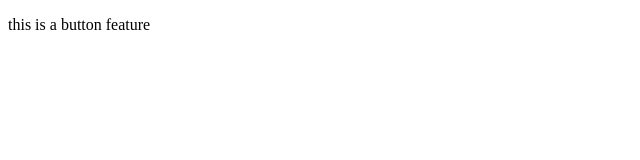
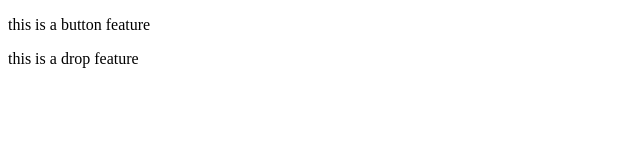
Before and after one commit to dpurai/mergeprac, a plain HTML site: page index.html in a window 1280 px wide. Shown: the whole page, without its empty margins (0-640 px from the left). Drawn offline with Linux system fonts and the light colour scheme.

Commit message:
drop added

```diff
--- a/index.html
+++ b/index.html
@@ -7,5 +7,6 @@
 </head>
 <body>
     <p>this is a button feature</p>
+    <p>this is a drop feature</p>
 </body>
 </html>
```
